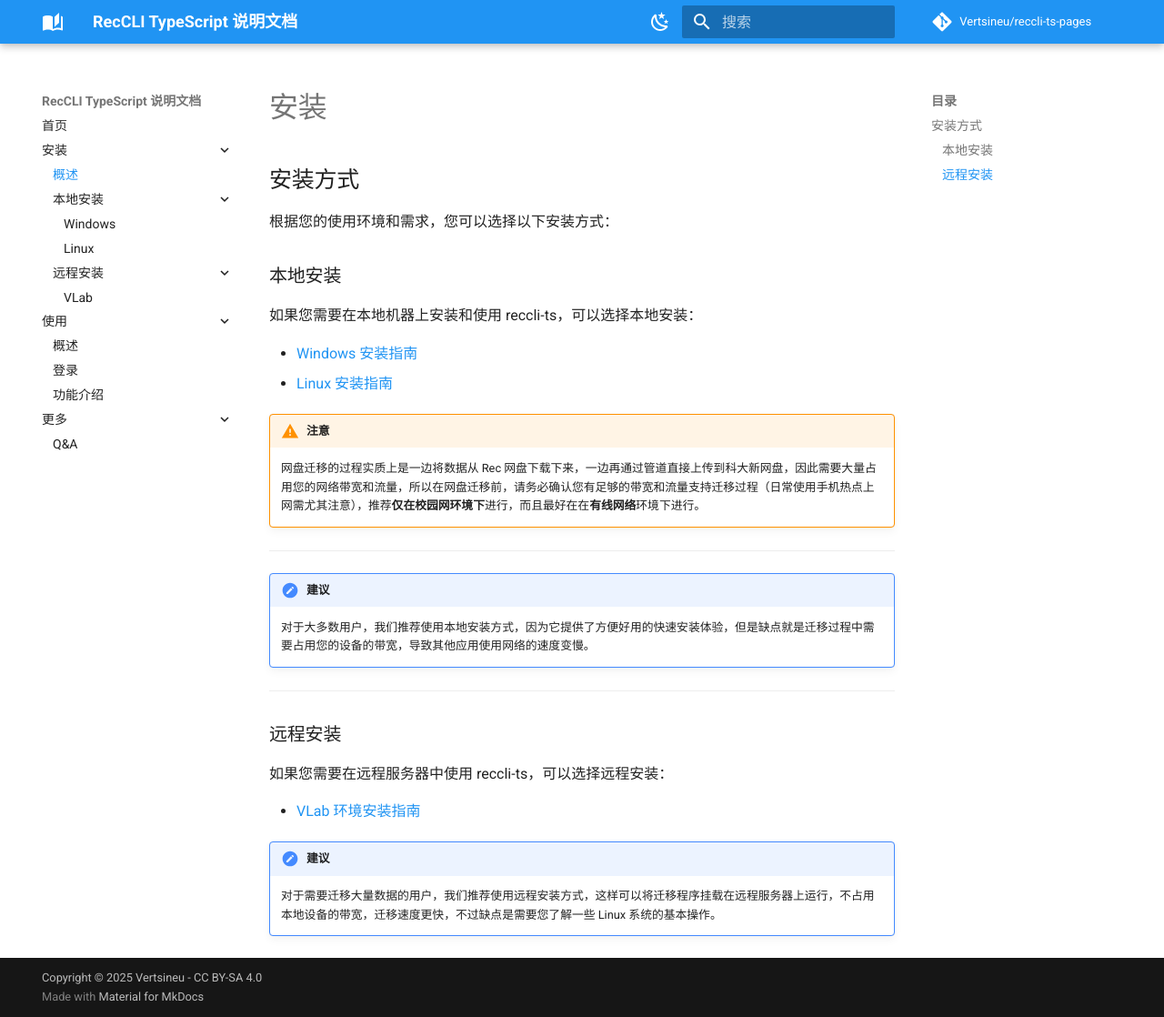
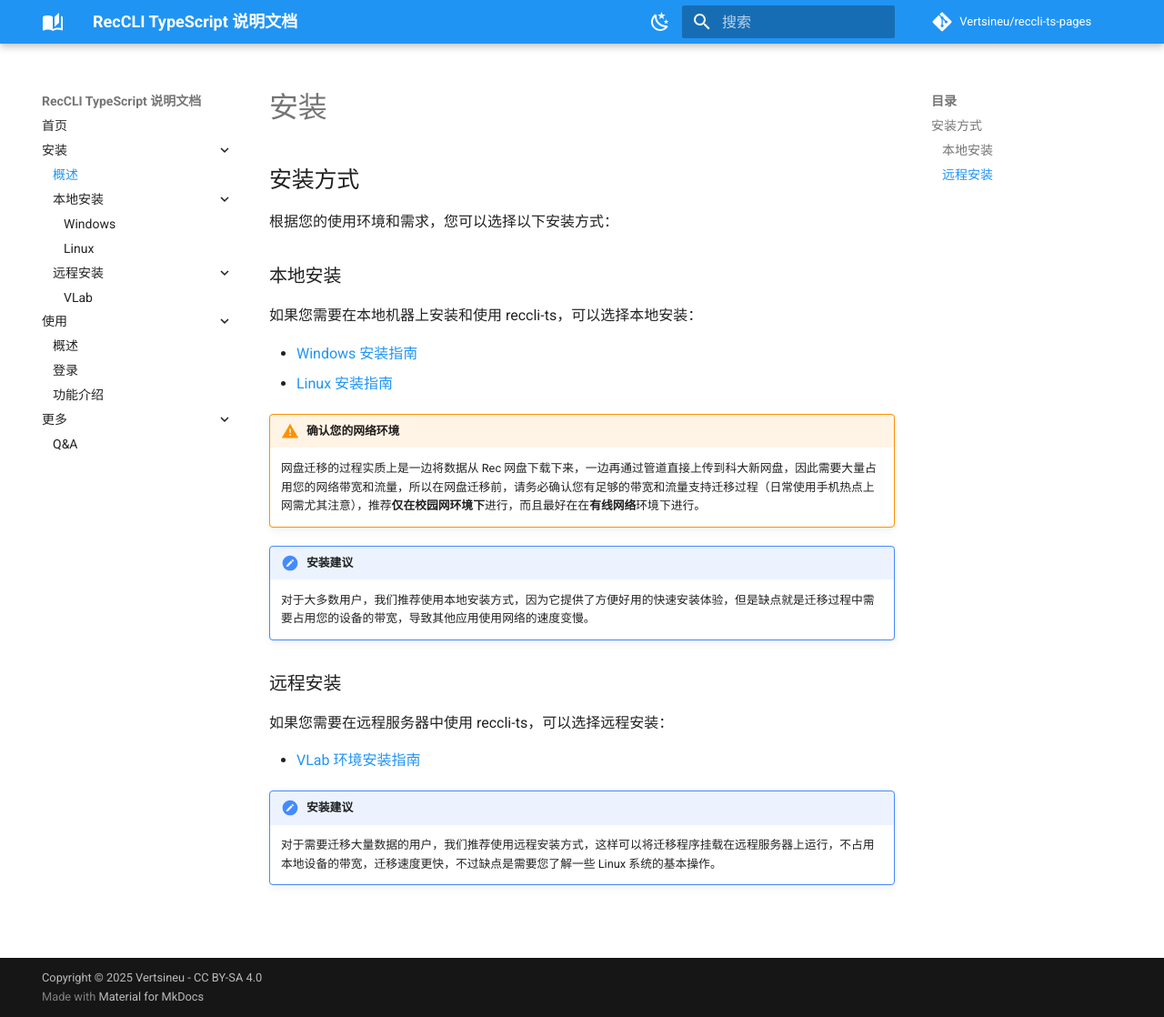
Before and after one commit to Vertsineu/reccli-ts-pages, an MkDocs documentation site: the page built from docs/installation/index.md, in a window 1280 px wide and 1118 px high. Shown: the whole window at 91% size. Built offline with MkDocs 1.6.1 and Material for MkDocs 9.7.7, drawn with Linux system fonts in a browser that asks for light colours; comment, search, counter and statistics services are not loaded.

Commit message:
chore: remove unnecessary horizontal line

```diff
--- a/docs/installation/index.md
+++ b/docs/installation/index.md
@@ -11,17 +11,13 @@
 - [Windows 安装指南](local/windows.md)
 - [Linux 安装指南](local/linux.md)
 
-!!! warning "注意"
+!!! warning "确认您的网络环境"
 
     网盘迁移的过程实质上是一边将数据从 Rec 网盘下载下来，一边再通过管道直接上传到科大新网盘，因此需要大量占用您的网络带宽和流量，所以在网盘迁移前，请务必确认您有足够的带宽和流量支持迁移过程（日常使用手机热点上网需尤其注意），推荐**仅在校园网环境下**进行，而且最好在在**有线网络**环境下进行。
 
----
-
-!!! note "建议"
+!!! note "安装建议"
 
     对于大多数用户，我们推荐使用本地安装方式，因为它提供了方便好用的快速安装体验，但是缺点就是迁移过程中需要占用您的设备的带宽，导致其他应用使用网络的速度变慢。
-
----
 
 ### 远程安装
 
@@ -29,6 +25,6 @@
 
 - [VLab 环境安装指南](remote/vlab.md)
 
-!!! note "建议"
+!!! note "安装建议"
 
     对于需要迁移大量数据的用户，我们推荐使用远程安装方式，这样可以将迁移程序挂载在远程服务器上运行，不占用本地设备的带宽，迁移速度更快，不过缺点是需要您了解一些 Linux 系统的基本操作。
```
Also changed, not shown: docs/installation/local/linux.md (+0 -3 lines), docs/installation/local/windows.md (+0 -2 lines), docs/installation/remote/vlab.md (+0 -3 lines), docs/user-guide/login.md (+0 -1 lines).
